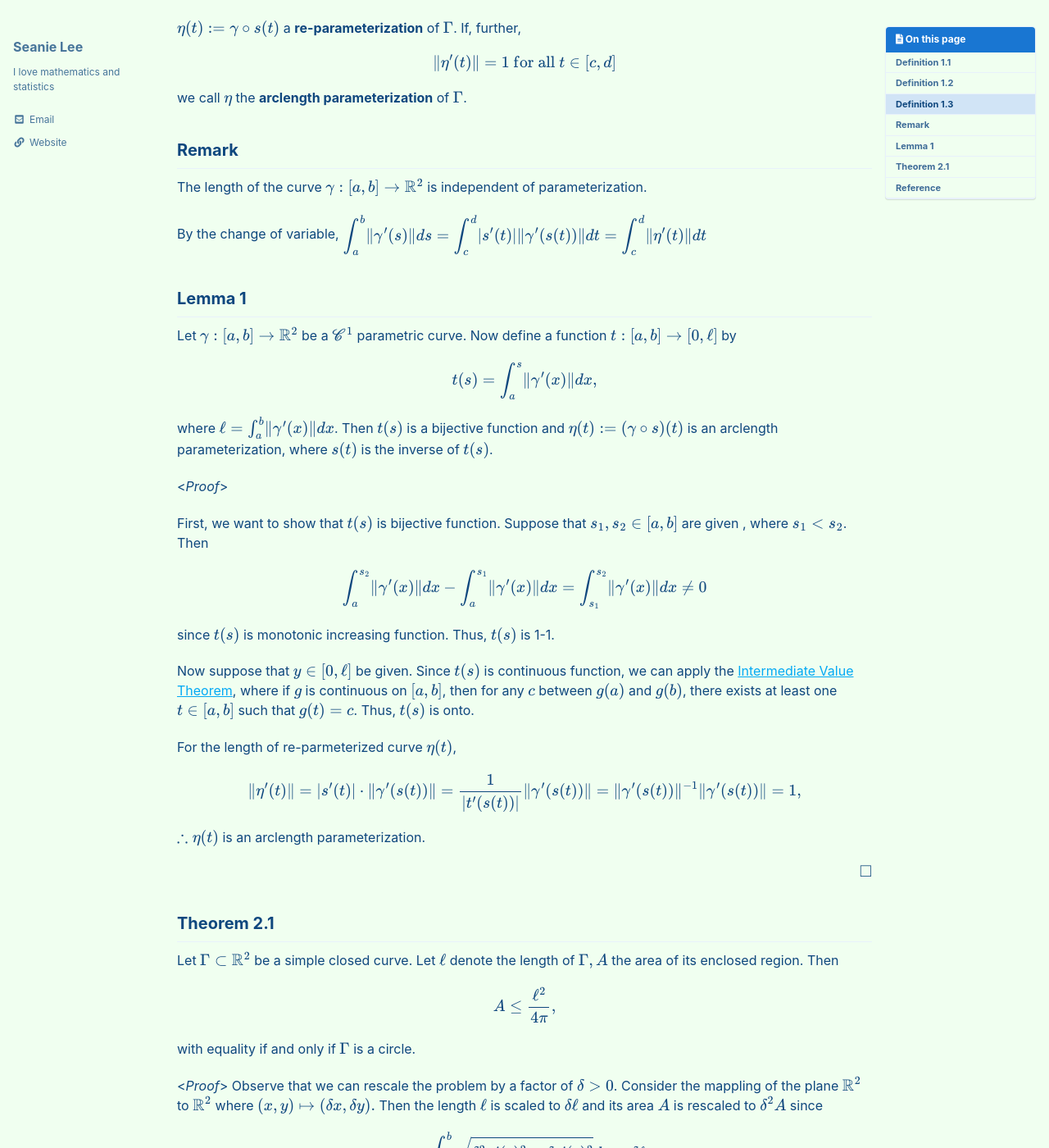
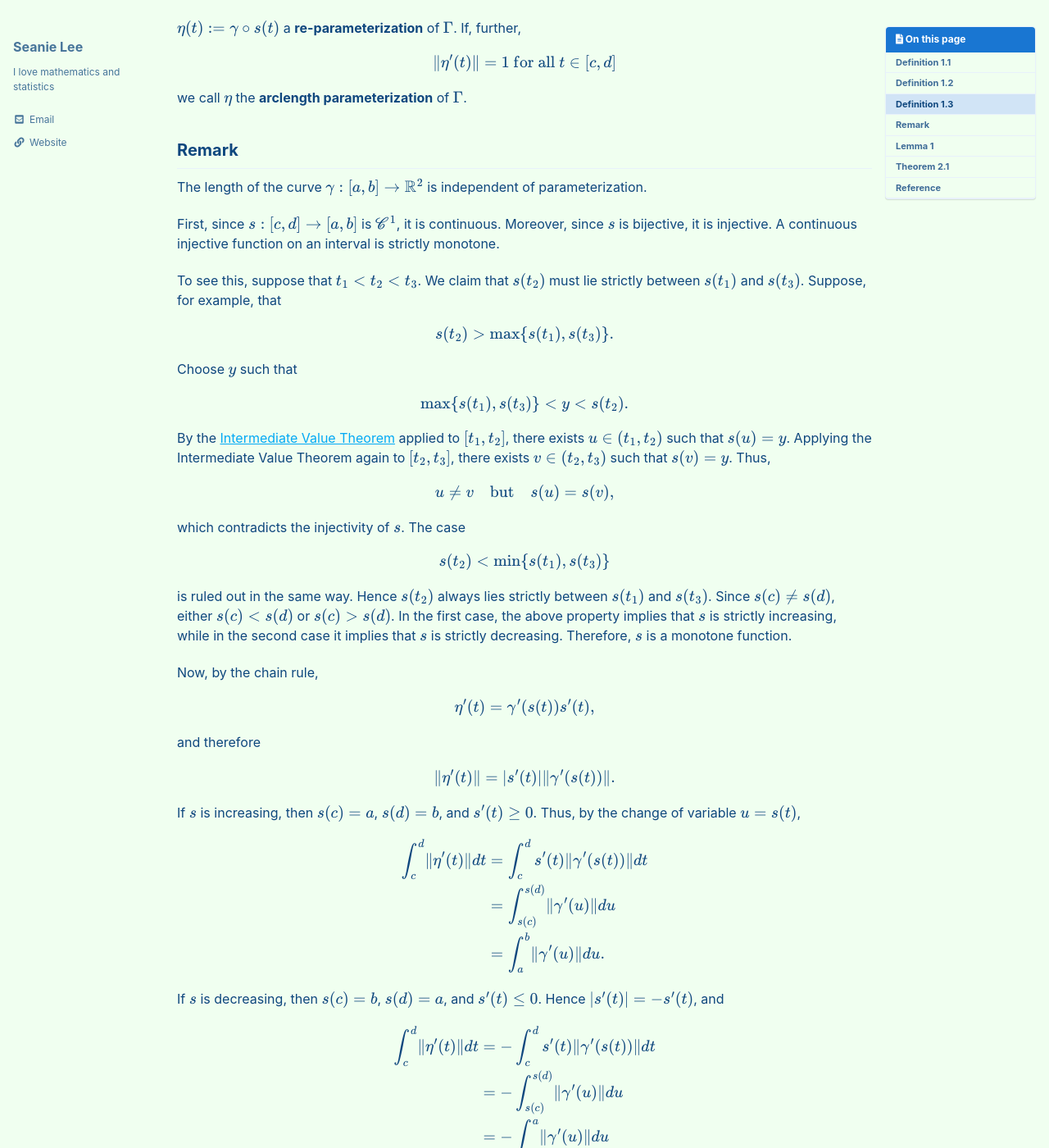
Before and after one commit to seanie12/blog, a Jekyll site: the page built from _posts/2023-07-08-isoperimetric-inequality.md, in a window 1280 px wide and 1400 px high, scrolled down 653 px. Shown: the whole window at 82% size. Built offline with Jekyll 4.4.1, drawn with Linux system fonts in a browser that asks for light colours; cached includes are drawn as plain includes; formulas are drawn with MathJax 3; some of the changed text lies outside the part shown.

Commit message:
Enhance exposition on curve parameterization properties
Clarified the properties of the curve parameterization and its implications on the length and area calculations. Improved the exposition of the Intermediate Value Theorem and its application in proving injectivity.

```diff
--- a/_posts/2023-07-08-isoperimetric-inequality.md
+++ b/_posts/2023-07-08-isoperimetric-inequality.md
@@ -67,13 +67,99 @@ we call $\eta$ the **arclength parameterization** of $\Gamma$.
 ## Remark
 The length of the curve $\gamma: [a,b]\to \mathbb{R}^2$ is independent of parameterization.
 
-By the change of variable,
+First, since $s:[c,d]\to[a,b]$ is $\mathscr{C}^1$, it is continuous. Moreover, since $s$ is bijective, it is injective. A continuous injective function on an interval is strictly monotone.
+
+To see this, suppose that $t_1<t_2<t_3$. We claim that $s(t_2)$ must lie strictly between $s(t_1)$ and $s(t_3)$. Suppose, for example, that
+
 $$
 \begin{align*}
-\int_a^b \lVert \gamma^\prime(s) \rVert ds = \int^d_c \lvert s^\prime(t) \rvert \rVert  \gamma^\prime(s(t))\lVert  dt =
-\int^d_c\lVert \eta^\prime(t)\rVert dt
+s(t_2)>\max\{s(t_1),s(t_3)\}.
 \end{align*}
 $$
+
+Choose $y$ such that
+
+$$
+\begin{align*}
+\max\{s(t_1),s(t_3)\}<y<s(t_2).
+\end{align*}
+$$
+
+By the [Intermediate Value Theorem](https://seanie12.github.io/blog/analysis/continous-function-2/#theorem-4211-intermediate-value-theorem) applied to $[t_1,t_2]$, there exists $u\in(t_1,t_2)$ such that $s(u)=y$. Applying the Intermediate Value Theorem again to $[t_2,t_3]$, there exists $v\in(t_2,t_3)$ such that $s(v)=y$. Thus,
+
+$$
+\begin{align*}
+u\neq v \quad\text{but}\quad s(u)=s(v),
+\end{align*}
+$$
+
+which contradicts the injectivity of $s$. The case
+
+$$
+\begin{align*}
+s(t_2)<\min\{s(t_1),s(t_3)\}
+\end{align*}
+$$
+
+is ruled out in the same way. Hence $s(t_2)$ always lies strictly between $s(t_1)$ and $s(t_3)$. Since $s(c)\neq s(d)$, either $s(c)<s(d)$ or $s(c)>s(d)$. In the first case, the above property implies that $s$ is strictly increasing, while in the second case it implies that $s$ is strictly decreasing. Therefore, $s$ is a monotone function.
+
+Now, by the chain rule,
+
+$$
+\begin{align*}
+\eta^\prime(t)=\gamma^\prime(s(t))s^\prime(t),
+\end{align*}
+$$
+
+and therefore
+
+$$
+\begin{align*}
+\lVert \eta^\prime(t)\rVert =
+\lvert s^\prime(t)\rvert
+\lVert \gamma^\prime(s(t))\rVert.
+\end{align*}
+$$
+
+If $s$ is increasing, then $s(c)=a$, $s(d)=b$, and $s^\prime(t)\geq 0$. Thus, by the change of variable $u=s(t)$,
+
+$$
+\begin{align*}
+\int_c^d \lVert \eta^\prime(t)\rVert dt
+&=
+\int_c^d s^\prime(t)\lVert \gamma^\prime(s(t))\rVert dt \\
+&=
+\int_{s(c)}^{s(d)}\lVert \gamma^\prime(u)\rVert du \\
+&=
+\int_a^b\lVert \gamma^\prime(u)\rVert du.
+\end{align*}
+$$
+
+If $s$ is decreasing, then $s(c)=b$, $s(d)=a$, and $s^\prime(t)\leq 0$. Hence $\lvert s^\prime(t)\rvert=-s^\prime(t)$, and
+
+$$
+\begin{align*}
+\int_c^d \lVert \eta^\prime(t)\rVert dt
+&=
+-\int_c^d s^\prime(t)\lVert \gamma^\prime(s(t))\rVert dt \\
+&=
+-\int_{s(c)}^{s(d)}\lVert \gamma^\prime(u)\rVert du \\
+&=
+-\int_b^a\lVert \gamma^\prime(u)\rVert du \\
+&=
+\int_a^b\lVert \gamma^\prime(u)\rVert du.
+\end{align*}
+$$
+
+Thus, in either case,
+
+$$
+\begin{align*}
+\int_a^b \lVert \gamma^\prime(s) \rVert ds = \int_c^d \lVert \eta^\prime(t)\rVert dt,
+\end{align*}
+$$
+
+so the length of the curve is independent of parameterization.
 
 
 ## Lemma 1
@@ -93,19 +179,31 @@ First, we want to show that $t(s)$ is bijective function. Suppose that $s_1, s_2
 
 $$
 \begin{align*}
-\int_a^{s_2} \lVert \gamma^{\prime}(x)\rVert dx - \int_a^{s_1} \lVert \gamma^{\prime}(x)\rVert dx = \int_{s_1}^{s_2} \lVert \gamma^{\prime}(x)\rVert dx \neq 0
+\int_a^{s_2} \lVert \gamma^{\prime}(x)\rVert dx - \int_a^{s_1} \lVert \gamma^{\prime}(x)\rVert dx = \int_{s_1}^{s_2} \lVert \gamma^{\prime}(x)\rVert dx > 0
 \end{align*}
 $$
 
-since $t(s)$ is monotonic increasing function. Thus, $t(s)$ is 1-1.
+since $\lVert\gamma^\prime(x)\rVert>0$. Thus, $t(s)$ is strictly monotonic increasing and hence 1-1.
 
-Now suppose that $y\in [0,\ell]$ be given. Since $t(s)$ is continuous function, we can apply the [Intermediate Value Theorem](https://seanie12.github.io/blog/analysis/continous-function-2/#theorem-4211-intermediate-value-theorem), where if $g$ is continuous on $[a,b]$, then for any $c$ between $g(a)$ and $g(b)$, there exists at least one $t \in [a,b]$ such that $g(t)=c$.  Thus, $t(s)$ is onto.
+Now suppose that $y\in [0,\ell]$ be given. Since $t(s)$ is continuous function, we can apply the [Intermediate Value Theorem](https://seanie12.github.io/blog/analysis/continous-function-2/#theorem-4211-intermediate-value-theorem) to the continuous $t$ on $[a,b]$.  Thus, $t(s)$ is onto.
 
 For the length of re-parmeterized curve $\eta(t)$,
 
 $$
 \begin{align*}
-\lVert \eta^\prime(t) \rVert = \lvert s^\prime(t) \rvert \cdot \lVert \gamma^\prime (s(t)) \rVert &=\frac{1}{\lvert t^\prime(s(t))\rvert} \lVert \gamma^\prime (s(t))\rVert = \lVert \gamma^\prime (s(t))\rVert^{-1} \lVert \gamma^\prime(s(t))\rVert =1,
+\lVert \eta^\prime(t) \rVert
+&= \lvert s^\prime(t) \rvert \cdot \lVert \gamma^\prime (s(t)) \rVert \\
+&=\frac{1}{\lvert t^\prime(s(t))\rvert} \lVert \gamma^\prime (s(t))\rVert \\
+&= \lVert \gamma^\prime (s(t))\rVert^{-1} \lVert \gamma^\prime(s(t))\rVert \\
+&=1,
+\end{align*}
+$$
+
+where we used the Fundamental Theorem of Calculus,
+
+$$
+\begin{align*}
+t^\prime(s)=\lVert\gamma^\prime(s)\rVert.
 \end{align*}
 $$
 
@@ -130,8 +228,8 @@ Observe that we can rescale the problem by a factor of $\delta>0$. Consider the
 
 $$
 \begin{align*}
-\int_a^b \sqrt{\delta^2 x^\prime(s)^2 + \delta y^\prime(s)^2} ds &= \delta \ell \\
-\frac{1}{2}\int_a^b \lvert \delta x(s)\delta y^\prime(s) - \delta y(s)\delta x^\prime(s)\rvert&= \delta^2 A.
+\int_a^b \sqrt{\delta^2 x^\prime(s)^2 + \delta^2 y^\prime(s)^2} ds &= \delta \ell \\
+\frac{1}{2}\left\lvert\int_a^b \delta x(s)\delta y^\prime(s) - \delta y(s)\delta x^\prime(s)ds\right\rvert&= \delta^2 A.
 \end{align*}
 $$
 
@@ -143,7 +241,7 @@ $$
 \end{align*}
 $$
 
-By taking $\delta = 2\pi / \ell$, if suffices to prove that if $\ell=2\pi$ then $A \leq \pi$, with equality only if $\Gamma$ is a circle. Note that any curve admits a parameterization by arc	length by Lemma 1. Then, after a possible additional translation,  we can consider a parameterization $\gamma(s)=(x(s), y(s))$ of $\Gamma$ by arc-length defined on $[0,\ell]=[0,2\pi]$. Then
+By taking $\delta = 2\pi / \ell$, it suffices to prove that if $\ell=2\pi$ then $A \leq \pi$, with equality only if $\Gamma$ is a circle. Note that any curve admits a parameterization by arclength by Lemma 1. Then, after a possible additional translation,  we can consider a parameterization $\gamma(s)=(x(s), y(s))$ of $\Gamma$ by arc-length defined on $[0,\ell]=[0,2\pi]$. Then
 
 $$
 \begin{align*}
@@ -156,7 +254,7 @@ $x(s)$ and $y(s)$ are $2\pi$ periodic  functions, and have Fourier coefficients
 
 $$
 \begin{align*}
- \hat{f}(n) &= \int_0^{2\pi} f(\theta) e^{-in\theta}d\theta \\
+ \hat{f}(n) &= \frac{1}{2\pi}\int_0^{2\pi} f(\theta) e^{-in\theta}d\theta \\
 &=\frac{1}{2\pi}\left(\left[ f(\theta) \frac{-e^{-in\theta}}{in}\right]_0^{2\pi} + \frac{1}{in}\int_0^{2\pi} f^\prime(\theta) e^{-in\theta}d\theta \right)\\
 &=\frac{1}{2\pi in}\int_0^{2\pi}f^\prime (\theta)e^{-in\theta}d\theta ,
 \end{align*}
@@ -169,7 +267,8 @@ Using [Parseval's identity](https://seanie12.github.io/blog/fourier%20analysis/L
 $$
 \begin{align*}
 1 &=\lVert \{ina_n\}\rVert^2_{\ell^2} + \lVert \{inb_n\}\rVert^2_{\ell_2} \\
-&=\sum_{n=-\infty}^\infty  ina_n (-in\overline{a}_n) +\sum_{n=-\infty}^\infty inb_n(-in\overline{b}_n) \\ &= \sum_{n=-\infty}^\infty \lvert n\rvert^2(\lvert a_n\rvert^2 + \lvert b_n \rvert^2)
+&=\sum_{n=-\infty}^\infty  ina_n (-in\overline{a}_n) +\sum_{n=-\infty}^\infty inb_n(-in\overline{b}_n) \\
+&= \sum_{n=-\infty}^\infty \lvert n\rvert^2(\lvert a_n\rvert^2 + \lvert b_n \rvert^2).
 \end{align*}
 $$
 
@@ -178,16 +277,53 @@ Now, the area is by definition
 
 $$
 \begin{align*}
-A = \frac{1}{2} 2\pi \left\lvert \frac{1}{2\pi}\int_a^b x(s) y^\prime(s) - y(s)x^\prime(s) ds\right\rvert
+A = \frac{1}{2} 2\pi \left\lvert \frac{1}{2\pi}\int_0^{2\pi} x(s) y^\prime(s) - y(s)x^\prime(s) ds\right\rvert.
 \end{align*}
 $$
 
-Using Parseval Again,  we get
+To apply Parseval to the area term, we use the [polarized Parseval identity](https://seanie12.github.io/blog/fourier%20analysis/L2-recovery/#theorem-polarized-parsevals-identity). If $f$ and $g$ have Fourier coefficients $\hat{f}(n)$ and $\hat{g}(n)$, respectively, then
+
+$$
+\begin{align*}
+\frac{1}{2\pi}\int_0^{2\pi}f(s)\overline{g(s)}ds
+=\sum_{n\in\mathbb{Z}}\hat{f}(n)\overline{\hat{g}(n)}.
+\end{align*}
+$$
+
+This follows from Parseval's identity by polarization. Since $x(s),y(s),x^\prime(s)$ and $y^\prime(s)$ are real-valued,
+
+$$
+\begin{align*}
+\frac{1}{2\pi}\int_0^{2\pi}x(s)y^\prime(s)ds
+&=
+\frac{1}{2\pi}\int_0^{2\pi}x(s)\overline{y^\prime(s)}ds \\
+&=
+\sum_{n\in\mathbb{Z}}a_n\overline{inb_n} \\
+&=
+\sum_{n\in\mathbb{Z}}a_n(-in\overline{b}_n),
+\end{align*}
+$$
+
+and similarly,
+
+$$
+\begin{align*}
+\frac{1}{2\pi}\int_0^{2\pi}y(s)x^\prime(s)ds
+&=
+\frac{1}{2\pi}\int_0^{2\pi}y(s)\overline{x^\prime(s)}ds \\
+&=
+\sum_{n\in\mathbb{Z}}b_n\overline{ina_n} \\
+&=
+\sum_{n\in\mathbb{Z}}b_n(-in\overline{a}_n).
+\end{align*}
+$$
+
+Using polarized Parseval on the area formula, we therefore get
 
 $$
 \begin{align*}
 A &= \pi \left\lvert \sum_{n\in\mathbb{Z}} a_n(-in\overline{b}_n) - b_n(-in\overline{a}_n) \right\rvert \\
-&\leq \pi \sum_{n\in\mathbb{Z}} \lvert n \rvert \lvert a_n\overline{b}_n-\overline{a}_nb_n \rvert
+&\leq \pi \sum_{n\in\mathbb{Z}} \lvert n \rvert \lvert a_n\overline{b}_n-\overline{a}_nb_n \rvert.
 \end{align*}
 $$
 
@@ -205,7 +341,7 @@ we bound the area
 $$
 \begin{align}
 A &\leq \pi \sum_{n\in\mathbb{Z}} \lvert n \rvert \lvert a_n\overline{b}_n-\overline{a}_nb_n \rvert  \label{eq:6}\\
-&\leq \pi\sum_{n\in\mathbb{Z}} \lvert n \rvert^2 (\lvert a_n \rvert^2+ \lvert b_n \rvert^2) =\pi \label{eq:7}.
+&\leq \pi\sum_{n\in\mathbb{Z}} \lvert n \rvert^2 (\lvert a_n \rvert^2+ \lvert b_n \rvert^2) =\pi. \label{eq:7}
 \end{align}
 $$
 
@@ -227,10 +363,14 @@ Since $x(s)$ and $y(s)$ are real-valued functions,
 
 $$
 \begin{align*}
-\overline{a}_{-n} &= \overline{\frac{1}{2\pi}\int_0^{2\pi} x(s) e^{-ins}ds}
-= \frac{1}{2\pi}\int_0^{2\pi} x(s) e^{ins}ds = a_n \\
-\overline{b}_{-n} &= \overline{\frac{1}{2\pi}\int_0^{2\pi} y(s) e^{-ins}ds}
-= \frac{1}{2\pi}\int_0^{2\pi} y(s) e^{ins}ds = b_n.
+\overline{a_n}
+&= \overline{\frac{1}{2\pi}\int_0^{2\pi} x(s) e^{-ins}ds} \\
+&= \frac{1}{2\pi}\int_0^{2\pi} x(s) e^{ins}ds \\
+&= a_{-n}, \\
+\overline{b_n}
+&= \overline{\frac{1}{2\pi}\int_0^{2\pi} y(s) e^{-ins}ds} \\
+&= \frac{1}{2\pi}\int_0^{2\pi} y(s) e^{ins}ds \\
+&= b_{-n}.
 \end{align*}
 $$
 
@@ -260,13 +400,21 @@ $$
 \end{align*}
 $$
 
-i.e., $\lvert \sin(\alpha-\beta)\rvert=1$. So, $\alpha-\beta = k\pi/2$ for some $k\in\mathbb{Z}$. Putting all the pieces together,
+i.e., $\lvert \sin(\alpha-\beta)\rvert=1$. So,
+
+$$
+\begin{align*}
+\alpha-\beta=\frac{\pi}{2}+k\pi
+\end{align*}
+$$
+
+for some $k\in\mathbb{Z}$. Putting all the pieces together,
 
 $$
 \begin{align*}
 x(s) &= \frac{1}{2}e^{-i\alpha}e^{-is} + a_0 + \frac{1}{2}e^{i\alpha}e^{is} = a_0 + \cos(\alpha+s) \\
-y(s)&= \frac{1}{2}e^{-i\beta}e^{-is} + a_0 + \frac{1}{2}e^{i\beta}e^{is} = b_0 + \cos(\beta+s)  \\
-&=b_0+ \cos(\alpha - \frac{k\pi}{2} +s) \\
+y(s)&= \frac{1}{2}e^{-i\beta}e^{-is} + b_0 + \frac{1}{2}e^{i\beta}e^{is} = b_0 + \cos(\beta+s)  \\
+&=b_0+ \cos\left(\alpha-\frac{\pi}{2}-k\pi+s\right) \\
 &=b_0 \: \pm \sin(\alpha+s).
 \end{align*}
 $$
```
